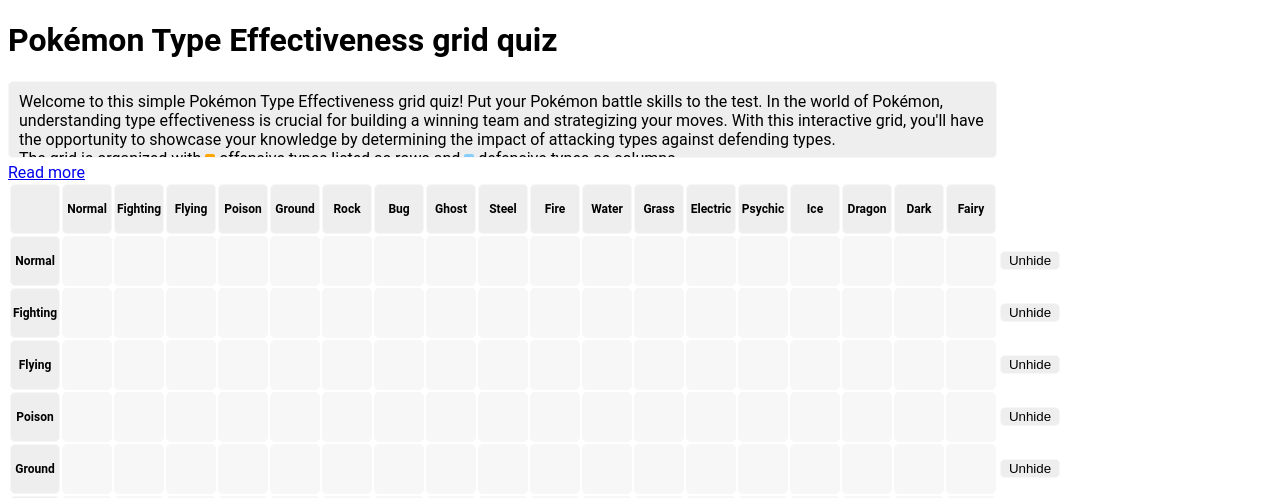
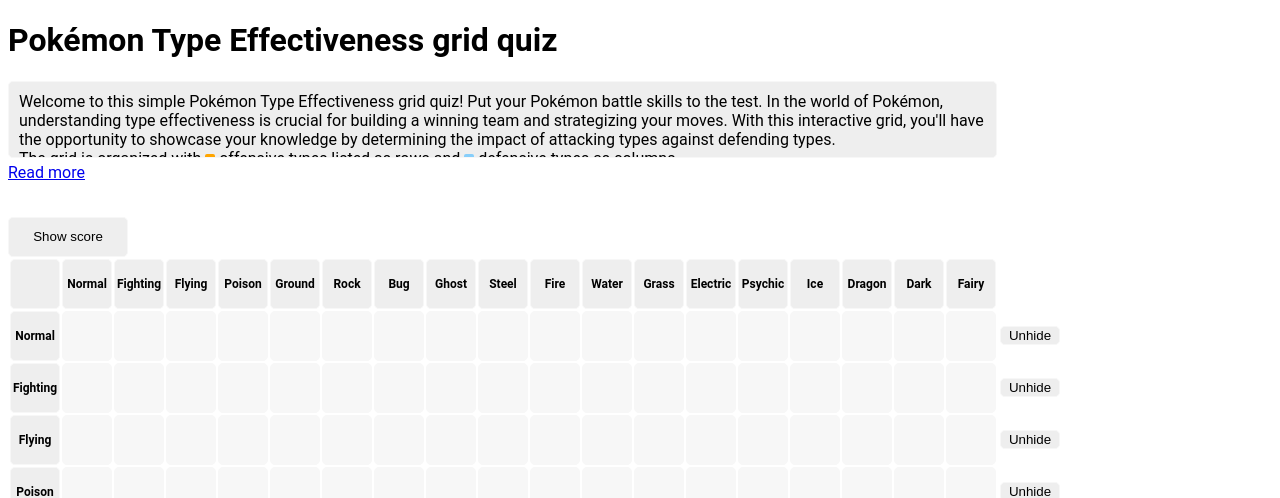
Before and after one commit to DarthJahus/PokemonTypesQuiz, a Flask app: page / in a window 1280 px wide. Shown: the top 498 px of the page. Run offline with Flask 3, Linux system fonts and the light colour scheme.

Commit message:
Add "show score" button and make "show" line buttons reveal line score.

```diff
--- a/static/main.js
+++ b/static/main.js
@@ -8,12 +8,15 @@
     pokemonTypes.forEach(type => {
         let btnUnhide = document.getElementById(`unhide-${type}`);
         btnUnhide.addEventListener('click', () => {
+            let score = 0;
             pokemonTypes.forEach(otherType => {
                 let answer = document.getElementById(`${type}-${otherType}`);
                 answer.classList.toggle('hidden');
+                let cell = document.getElementById(`cell-${type}-${otherType}`);
+                if (answer.style.backgroundColor === cell.style.backgroundColor) {score++;};
             });
             if (btnUnhide.textContent === "Unhide") {
-                btnUnhide.textContent = "Hide";
+                btnUnhide.textContent = `${score} / 18 (Hide)`;
             } else {
                 btnUnhide.textContent = "Unhide";
             }
@@ -30,11 +33,32 @@
 			});
     });
 
-    let cells = document.getElementsByClassName("cell");
+    let cells = document.getElementsByClassName('cell');
     for (let i = 0; i < cells.length; i++) {
-        cells[i].addEventListener("mouseover", highlightHeaders);
-        cells[i].addEventListener("mouseout", removeHighlightHeaders);
-    }
+        cells[i].addEventListener('mouseover', highlightHeaders);
+        cells[i].addEventListener('mouseout', removeHighlightHeaders);
+    };
+
+    let btnScore = document.getElementById(`btnScore`);
+    btnScore.addEventListener('click', () => {
+        if (btnScore.textContent === 'Show score') {
+            let score = 0;
+            pokemonTypes.forEach(type => {
+                pokemonTypes.forEach(otherType => {
+                    let answer = document.getElementById(`${type}-${otherType}`);
+                    let cell = document.getElementById(`cell-${type}-${otherType}`);
+                    if (answer.style.backgroundColor === cell.style.backgroundColor) {
+                        score++;
+                    };
+                });
+            });
+            let scorePercentage = ((score / 384) * 100).toFixed(2);
+            btnScore.textContent = `${score} / 384 (${scorePercentage}%)`;
+        } else {
+            btnScore.textContent = 'Show score';
+        };
+    });
+
 });
 
 function toggleText(event) {
@@ -51,7 +75,7 @@
   } else {
     moreText.style.display = "none";
     linkText.innerHTML = "Read more";
-    expandableText.style.maxHeight = "60px";
+    expandableText.style.maxHeight = "55px";
   }
 }
 
--- a/templates/index.html
+++ b/templates/index.html
@@ -42,6 +42,8 @@
         </div>
     </div>
     <a href="#" id="read-more-link" onclick="toggleText(event)">Read more</a>
+    <p></p>
+    <br/><button id="btnScore" onclick="getScore()" class="btn-unhide" style="width: 120px; height: 40px;" tabindex="-1">Show score</button>
     <table>
         <tr>
             <th></th>
```
